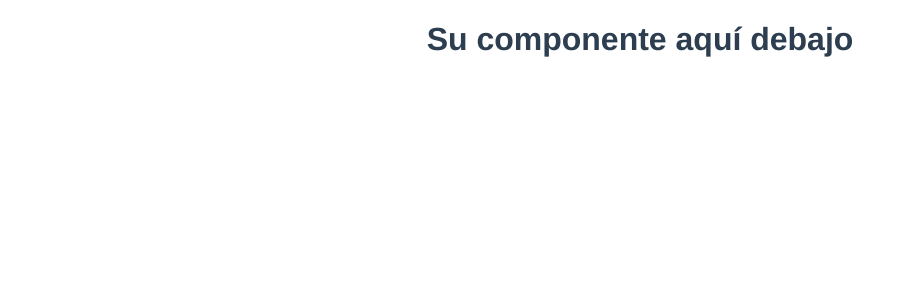
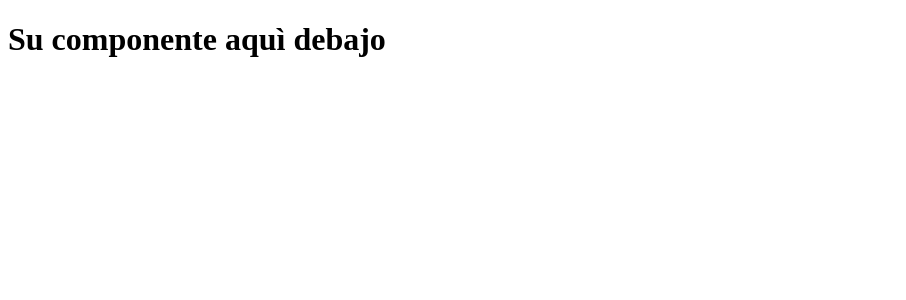
Before and after one commit to fecocode/v-log, a Vue app: page / in a window 1280 px wide. Shown: the top 300 px of the page, without its empty margins (0-906 px from the left). Built offline with nearby package versions, Linux system fonts and the light colour scheme.

Commit message:
Finalice desarrollo miniatura post

```diff
--- a/src/App.vue
+++ b/src/App.vue
@@ -1,26 +1,3 @@
 <template>
   <router-view />
 </template>
-
-<style>
-#app {
-  font-family: Avenir, Helvetica, Arial, sans-serif;
-  -webkit-font-smoothing: antialiased;
-  -moz-osx-font-smoothing: grayscale;
-  text-align: center;
-  color: #2c3e50;
-}
-
-#nav {
-  padding: 30px;
-}
-
-#nav a {
-  font-weight: bold;
-  color: #2c3e50;
-}
-
-#nav a.router-link-exact-active {
-  color: #42b983;
-}
-</style>
--- /dev/null
+++ b/src/components/MiniaturaPost.vue
@@ -0,0 +1,34 @@
+<template>
+    <div class="miniatura">
+        <h1>EXPLORAR</h1>
+            <h2>ÚLTIMOS POSTS</h2>
+            <span class="primerposteo">MI PRIMER POSTEO SOBRE VUE</span>
+            <img src="https://images.unsplash.com/photo-1531564701487-f238224b7ce3?ixid=MXwxMjA3fDB8MHxwaG90by1wYWdlfHx8fGVufDB8fHw%3D&ixlib=rb-1.2.1&auto=format&fit=crop&w=333&q=80" alt="">
+
+            <div class ="link">
+            </div>
+    </div>
+</template>
+
+<script>
+export default {
+    name: "MiniaturaPost"
+}
+</script>
+
+<style scoped>
+
+h1{
+font-size: 28px;
+};
+
+h2{
+font-size: 20px;
+};
+
+.primerposteo{
+font-style: normal;
+font-weight: bold;
+font-size: 13px;
+};
+</style>
--- a/src/router/index.js
+++ b/src/router/index.js
@@ -1,11 +1,17 @@
 import { createRouter, createWebHistory } from "vue-router";
 import Home from "../views/Home.vue";
+import Miniatura from "../views/MiniaturaPostView.vue";
 
 const routes = [
   {
     path: "/",
     name: "Home",
     component: Home
+  },
+  {
+    path:"/miniatura-post",
+    name: "Miniaturapost",
+    component: Miniatura
   }
 ];
 
--- a/src/views/Home.vue
+++ b/src/views/Home.vue
@@ -1,13 +1,11 @@
 <template>
-  <div>
-    <h1>Su componente aquí debajo</h1>
-    <!-- Su componente -->
-  </div>
+ <h1>Su componente aquì debajo</h1>
 </template>
 
 <script>
 
+
 export default {
-  name: "Home"
-};
+  name: 'Home',
+  }
 </script>
--- /dev/null
+++ b/src/views/MiniaturaPostView.vue
@@ -0,0 +1,16 @@
+<template>
+  <div>
+    <miniatura-post></miniatura-post>
+  </div>
+</template>
+
+<script>
+import MiniaturaPost from "../components/MiniaturaPost.vue"
+
+export default {
+  name: 'MiniaturaPostView',
+  components: {
+    MiniaturaPost
+  }
+}
+</script>
```
Also changed, not shown: 1 other file (tests, documents, lock files or other folders).
